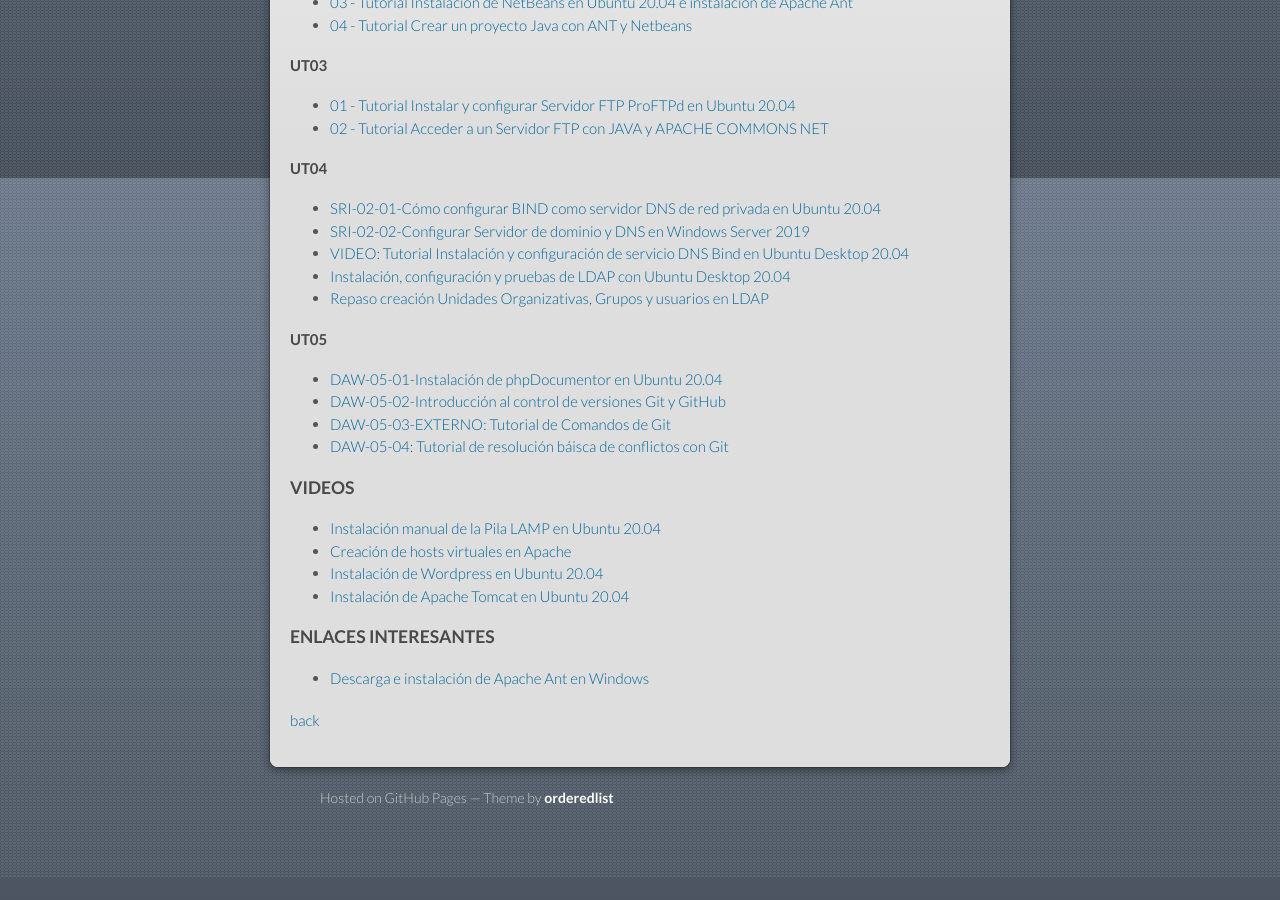
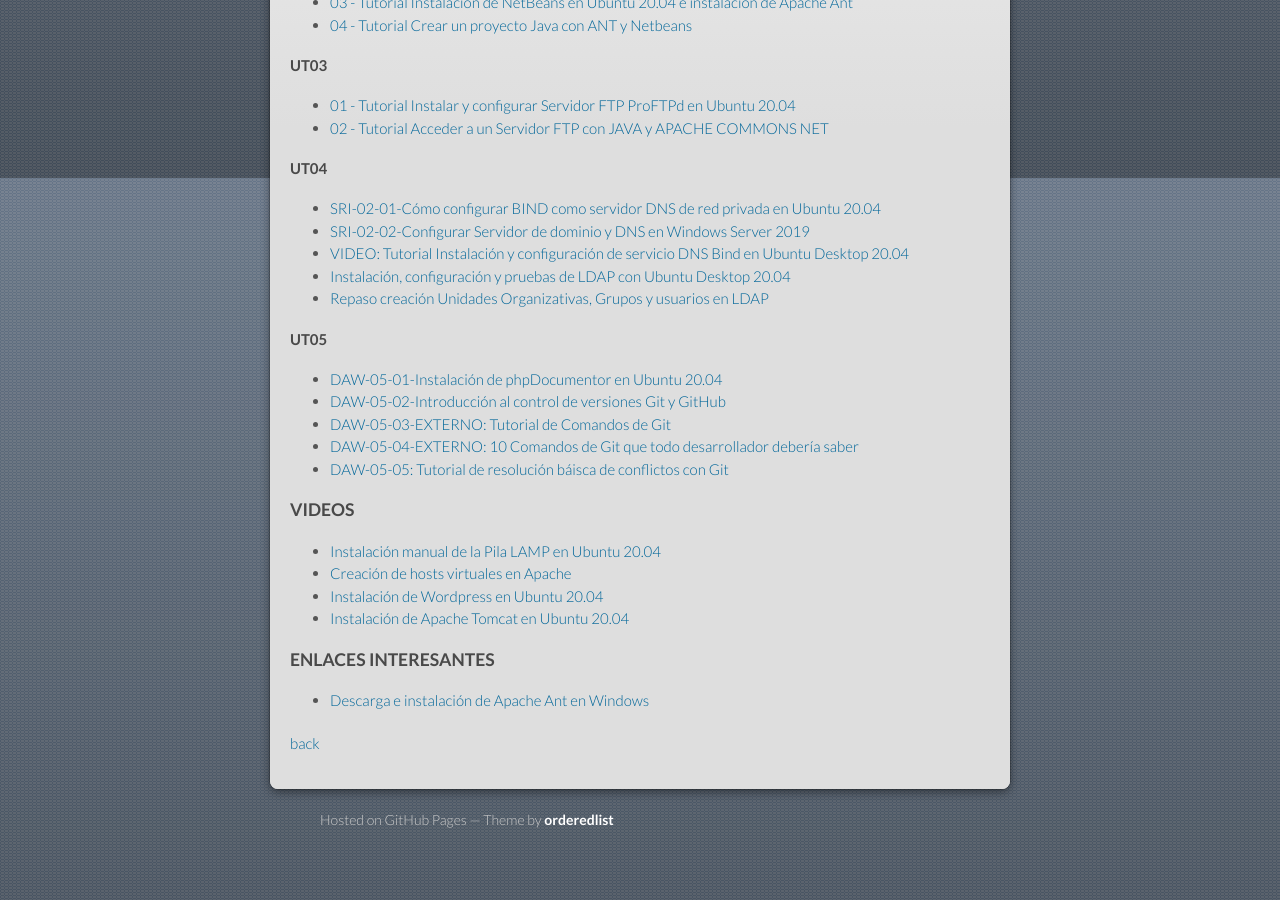
Before and after one commit to mrodara/mrodara.github.io, a Jekyll site: the page built from mods/daw.md, in a window 1280 px wide and 900 px high, scrolled down 722 px. Built offline with Jekyll 4.4.1, drawn with Linux system fonts in a browser that asks for light colours; our own code applies the rules of GitHub Pages for plain Markdown files; before the commit the page ends 1600 px from its top, so only the background shows below that.

Commit message:
new resource for git commands

```diff
--- a/mods/daw.md
+++ b/mods/daw.md
@@ -51,7 +51,8 @@
 * [DAW-05-01-Instalación de phpDocumentor en Ubuntu 20.04](https://docs.google.com/document/d/1WOrDd5CtIFtL4fTOLHPbfI6SyP6O285MYQ21P4mawt0/edit?usp=sharing)
 * [DAW-05-02-Introducción al control de versiones Git y GitHub](https://youtu.be/voYEGJKG88E)
 * [DAW-05-03-EXTERNO: Tutorial de Comandos de Git](https://gist.github.com/dasdo/9ff71c5c0efa037441b6)
-* [DAW-05-04: Tutorial de resolución báisca de conflictos con Git](https://docs.google.com/document/d/1Ddy6iKmOGRK2cBUg-ofifMqUqfKSBZeKHVqrLdbVlGk/edit?usp=sharing)
+* [DAW-05-04-EXTERNO: 10 Comandos de Git que todo desarrollador debería saber](https://www.freecodecamp.org/espanol/news/10-comandos-de-git-que-todo-desarrollador-deberia-saber/)
+* [DAW-05-05: Tutorial de resolución báisca de conflictos con Git](https://docs.google.com/document/d/1Ddy6iKmOGRK2cBUg-ofifMqUqfKSBZeKHVqrLdbVlGk/edit?usp=sharing)
 
 
 ### VIDEOS
```
